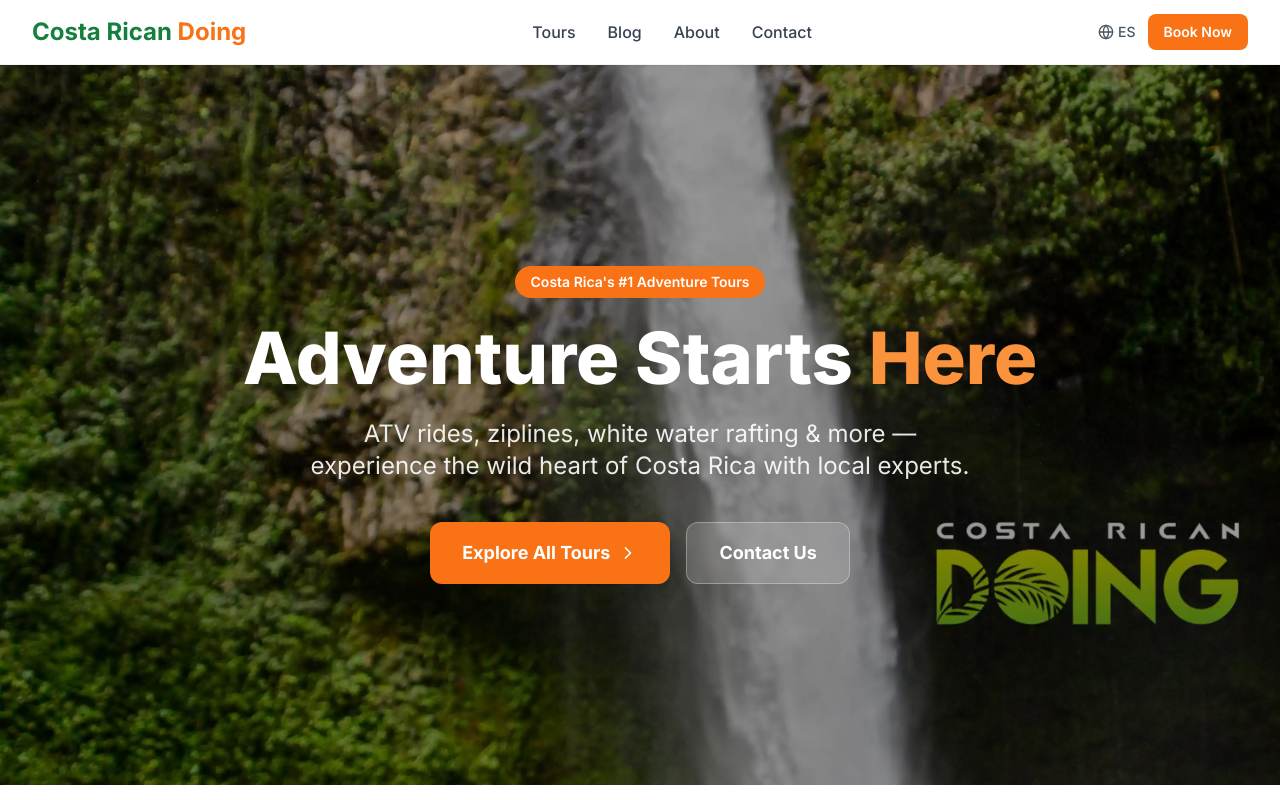
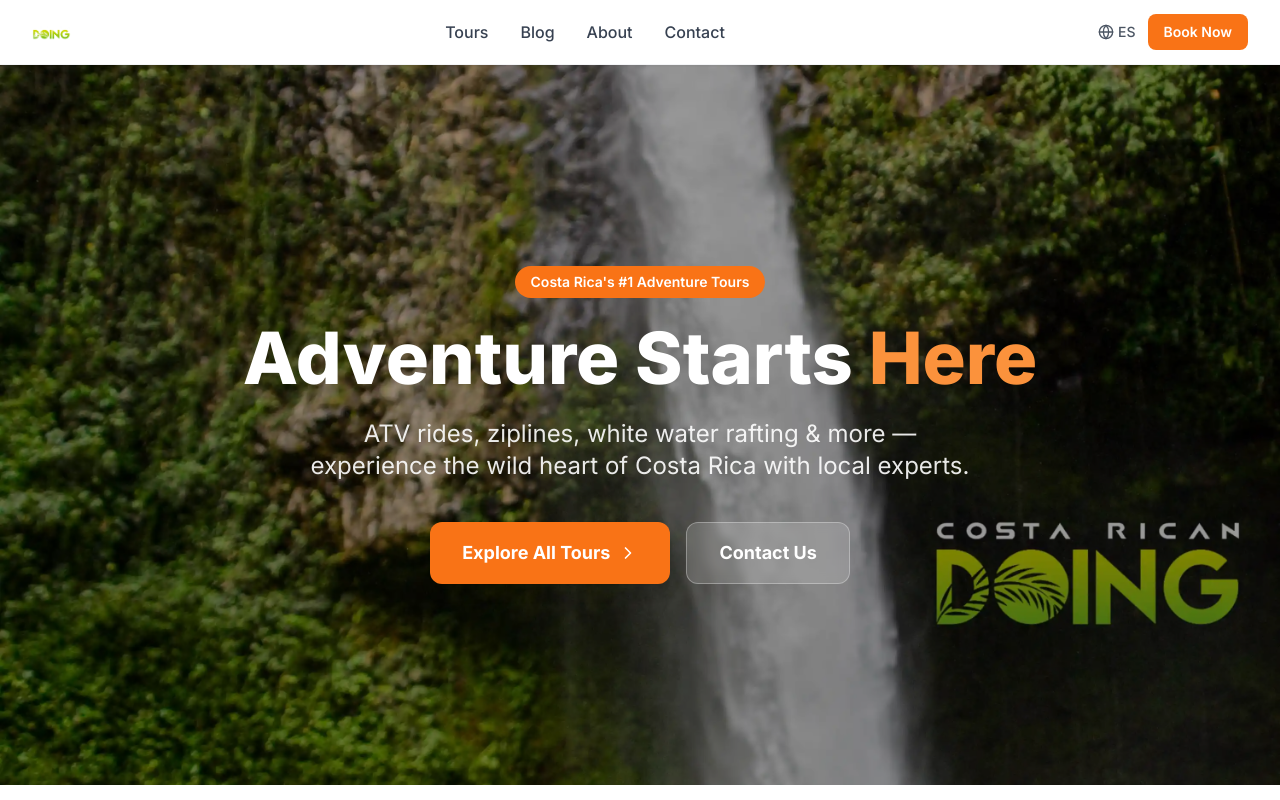
Before and after one commit to CostaRicanDoing/Proyect-website, a Next.js app: page / in a window 1280 px wide. Shown: the top 800 px of the page. Built offline with nearby package versions, Linux system fonts and the light colour scheme.

Commit message:
fix: replace text logo with PNG image in header and footer

```diff
--- a/components/layout/Footer.tsx
+++ b/components/layout/Footer.tsx
@@ -1,4 +1,5 @@
 import Link from 'next/link'
+import Image from 'next/image'
 import { MapPin, Phone, Mail } from 'lucide-react'
 
 export default function Footer() {
@@ -9,9 +10,13 @@ export default function Footer() {
           {/* Brand */}
           <div className="lg:col-span-1">
             <Link href="/" className="inline-block mb-4">
-              <span className="text-xl font-bold text-white">
-                Costa Rican<span className="text-orange-500"> Doing</span>
-              </span>
+              <Image
+                src="/logo.png"
+                alt="Costa Rican Doing"
+                width={140}
+                height={60}
+                className="h-10 w-auto object-contain brightness-0 invert"
+              />
             </Link>
             <p className="text-sm text-gray-400 leading-relaxed mb-4">
               Your local adventure experts in Costa Rica. ATV, zipline, rafting and more — unforgettable experiences await.
--- a/components/layout/Header.tsx
+++ b/components/layout/Header.tsx
@@ -2,6 +2,7 @@
 
 import { useState } from 'react'
 import Link from 'next/link'
+import Image from 'next/image'
 import { Menu, X, Globe } from 'lucide-react'
 import { cn } from '@/lib/utils'
 
@@ -25,11 +26,15 @@ export default function Header({ locale = 'en', onLocaleChange }: HeaderProps) {
       <div className="max-w-7xl mx-auto px-4 sm:px-6 lg:px-8">
         <div className="flex items-center justify-between h-16">
           {/* Logo */}
-          <Link href="/" className="flex items-center gap-2">
-            <span className="text-2xl font-bold text-green-700">
-              Costa Rican
-              <span className="text-orange-500"> Doing</span>
-            </span>
+          <Link href="/" className="flex items-center">
+            <Image
+              src="/logo.png"
+              alt="Costa Rican Doing"
+              width={140}
+              height={60}
+              className="h-10 w-auto object-contain"
+              priority
+            />
           </Link>
 
           {/* Desktop Nav */}
```
